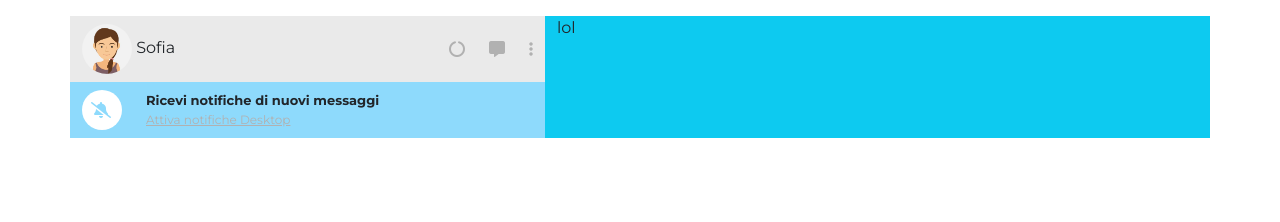
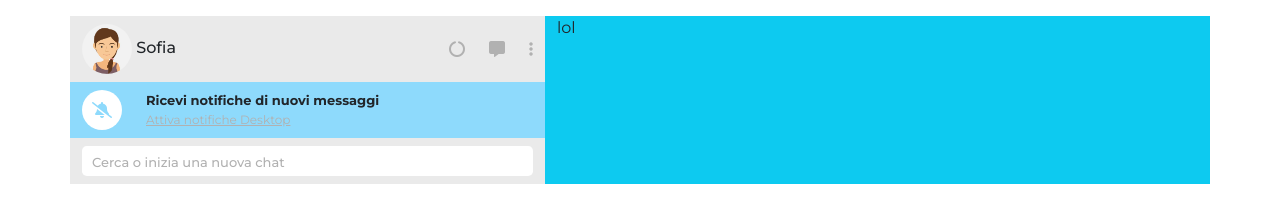
Before and after one commit to Ciro97cu/vue-boolzapp, a plain HTML site: page index.html in a window 1280 px wide. Drawn offline with nearby package versions, Linux system fonts and the light colour scheme.

Commit message:
added input

```diff
--- a/css/general.css
+++ b/css/general.css
@@ -8,7 +8,7 @@
 
 :root {
     --grey: #b1b1b1;
-    --background-sofia: #eaeaea;
+    --background-grey: #eaeaea;
     --background-notify: #8edafc;
 }
 
--- a/css/style.css
+++ b/css/style.css
@@ -3,11 +3,15 @@ div.sofia_wrapper {
 }
 
 .sofia_container {
-    background-color: var(--background-sofia);
+    background-color: var(--background-grey);
 }
 
 .sofia_icons {
     color: var(--grey);
+}
+
+.sofia_name {
+    font-weight: 500;
 }
 
 .notify_container {
@@ -19,7 +23,7 @@ div.sofia_wrapper {
     width: 40px;
     height: 40px;
     line-height: 40px;
-    padding-left: 9px;
+    padding-left: 10px;
     border-radius: 50%;
 }
 
@@ -32,3 +36,22 @@ div.sofia_wrapper {
     font-size: 13px;
     font-weight: 700;
 }
+
+.input_search {
+    background-color: var(--background-grey);
+}
+
+input.search_input {
+    border: none;
+}
+
+input.search_input {
+    height: 30px;
+}
+
+input.search_input::placeholder {
+    font-size: 13px;
+    font-weight: 500;
+    color: var(--grey);
+    padding-left: 10px;
+}
--- a/index.html
+++ b/index.html
@@ -21,6 +21,8 @@
     <link rel="stylesheet" href="css/style.css">
     <!--***** link favicon *****-->
     <link rel="shortcut icon" href="img/boolzapp.png" type="image/x-icon">
+    <!--***** link vue js *****-->
+    <script src="https://cdn.jsdelivr.net/npm/vue/dist/vue.js"></script>
     <title>Boolzapp</title>
 </head>
 
@@ -41,7 +43,7 @@
                                 <div class="sofia_wrapper d-inline-block">
                                     <img class="avatar_sofia rounded-circle w-100" src="img/avatar_io.jpg" alt="sofia">
                                 </div>
-                                <span>Sofia</span>
+                                <span class="sofia_name">Sofia</span>
                             </div>
                             <div class="col-sm-6">
                                 <div class="row justify-content-end">
@@ -58,16 +60,25 @@
                 <div class="row notify_container">
                     <div class="col-sm-12">
                         <div class="row py-2 align-items-center">
+                            <!-- bell icon -->
                             <div class="col-auto">
                                 <i class="fa-solid fa-bell-slash bg-white"></i>
                             </div>
-                            <div class="col-sm-9">
+                            <!-- text notify -->
+                            <div class="col-sm-10">
                                 <div class="row">
                                     <div class="col-sm-12 notify_top_text">Ricevi notifiche di nuovi messaggi</div>
                                     <div class="col-sm-12 notify_bottom_text"><u>Attiva notifiche Desktop</u></div>
                                 </div>
                             </div>
                         </div>
+                    </div>
+                </div>
+
+                <div class="row input_search">
+                    <div class="col-sm-12 py-2">
+                        <input type="text" class="w-100 search_input rounded-3"
+                            placeholder="Cerca o inizia una nuova chat">
                     </div>
                 </div>
 
@@ -80,8 +91,7 @@
 
     </div>
 
-    <!--***** link vue js *****-->
-    <script src="https://cdn.jsdelivr.net/npm/vue/dist/vue.js"></script>
+
     <!--***** link script *****-->
     <script src="javascript/script.js"></script>
 </body>
```
